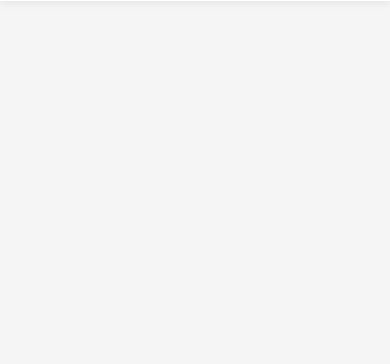
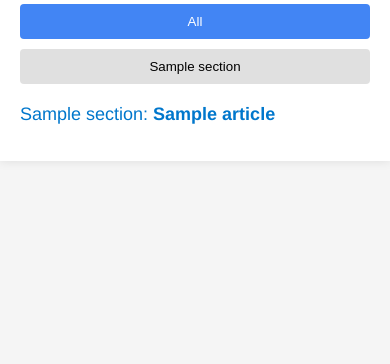
Before and after one commit to sfimediafutures/Related-News-Articles-RS-demo, a Flask app: template templates/home.html in a window 390 px wide. Shown: the part 436-800 px from the top of the page. Run offline with Flask 3, Linux system fonts and the light colour scheme; the template is opened without the code that fills it: most values are stand-ins (such as "Sample title", 1, 10 or a date in 2020); parts of the project's set-up code (start-up, migrations or seed data) failed here and were passed over.

Commit message:
Feature: Select article categories

```diff
--- a/app.py
+++ b/app.py
@@ -8,15 +8,7 @@
 
 @app.route('/')
 def home():
-    # Use the facade to get the list of articles with specific uuids
-    allowed_uuids = [
-        'TV2-14523388', 'TV2-15289934', 'TV2-14768827',
-        'TV2-15394074', 'TV2-14497584', 'TV2-14514338',
-        'TV2-14594092', 'TV2-14504284'
-    ]
-    articles_list = facade.testset_articles_df[
-        facade.testset_articles_df['uuid'].isin(allowed_uuids)
-    ][['uuid', 'title', 'section']].to_dict('records')
+    articles_list = facade.testset_articles_df[['uuid', 'title', 'section']].to_dict('records')
     return render_template('home.html', articles=articles_list)
 
 @app.route('/article/<string:article_id>')
--- a/templates/home.html
+++ b/templates/home.html
@@ -5,47 +5,180 @@
     <meta charset="UTF-8">
     <title>Article Recommendations Home</title>
     <link rel="stylesheet" href="{{ url_for('static', filename='style.css') }}">
+    <style>
+        /* Add some basic styling for the buttons */
+        .filter-buttons {
+            margin-bottom: 20px;
+        }
+
+        .section-button {
+            padding: 10px 15px;
+            margin-right: 5px;
+            margin-bottom: 5px;
+            border: none;
+            background-color: #e0e0e0;
+            cursor: pointer;
+            border-radius: 4px;
+        }
+
+        .section-button.active {
+            background-color: #4285f4;
+            color: white;
+        }
+
+        /* Responsive styling */
+        @media (max-width: 600px) {
+            .section-button {
+                display: block;
+                width: 100%;
+                margin-bottom: 10px;
+            }
+        }
+    </style>
 </head>
 
 <body>
     <div class="container">
         <div class="header">
             <a href="/" class="no-underline-link">
-                <img src="https://mediafutures.no/wp-content/uploads/tv2_scaled.png" alt="TV 2 Logo" class="tv2-logo">
+                <img src="https://mediafutures.no/wp-content/uploads/tv2_scaled.png" alt="TV 2 Logo"
+                    class="tv2-logo">
                 <h1>LLMs as Journalists</h1>
+                <p>Tool for journalists and editors - Helping them find related articles to their story</p>
                 <p>Choose an Article</p>
             </a>
         </div>
         <div class="search-bar">
             <input type="text" class="search-input" id="articleSearch" placeholder="Type to search articles...">
         </div>
+
+        <!-- Filter buttons will be added here by JavaScript -->
+        <div class="filter-buttons" id="filterButtons"></div>
+
         <ul class="article-list" id="articleList">
             {% for article in articles %}
-            <li class="article-item" data-title="{{ article['title'] }}">
-                <a class="article-link" href="{{ url_for('article_recommendations', article_id=article['uuid']) }}">
-                    <b>{{ article['section']}}</b>: {{ article['title'] }}
-                </a>
-                <!-- {% for tag in article.tags %}
-                        <span class="tag">{{ tag }}</span>
-                    {% endfor %} -->
-            </li>
+                <li class="article-item" data-title="{{ article['title'] | lower }}" data-section="{{ article['section'] }}">
+                    <a class="article-link" href="{{ url_for('article_recommendations', article_id=article['uuid']) }}">
+                        {{ article['section'] }}: <b>{{ article['title'] }}</b>
+                    </a>
+                </li>
             {% else %}
-            <li>No articles available.</li>
+                <li>No articles available.</li>
             {% endfor %}
         </ul>
+
         <script>
-            document.getElementById('articleSearch').addEventListener('input', function () {
-                var filter = this.value.toLowerCase();
-                var articles = document.querySelectorAll('.article-item');
-                articles.forEach(function (article) {
-                    var title = article.getAttribute('data-title').toLowerCase();
-                    if (title.includes(filter)) {
+            // Get references to DOM elements
+            const articles = document.querySelectorAll('.article-item');
+            const searchInput = document.getElementById('articleSearch');
+            const filterButtonsContainer = document.getElementById('filterButtons');
+            let selectedSections = new Set(['All']); // Start with 'All' selected
+
+            // Function to generate the section buttons
+            function generateSectionButtons() {
+                const sectionsSet = new Set();
+                sectionsSet.add('All'); // Add 'All' section
+
+                // Collect unique sections from the articles
+                articles.forEach(function(article) {
+                    const section = article.getAttribute('data-section');
+                    if (section) {
+                        sectionsSet.add(section);
+                    }
+                });
+
+                const sections = Array.from(sectionsSet).sort();
+
+                // Create buttons
+                sections.forEach(function(section) {
+                    const button = document.createElement('button');
+                    button.classList.add('section-button');
+                    button.setAttribute('data-section', section);
+                    button.textContent = section;
+
+                    if (selectedSections.has(section)) {
+                        button.classList.add('active');
+                    }
+
+                    // Add click event listener
+                    button.addEventListener('click', function() {
+                        const section = this.getAttribute('data-section');
+
+                        if (section === 'All') {
+                            // If 'All' is selected, clear other selections
+                            selectedSections.clear();
+                            selectedSections.add('All');
+
+                            // Update the active button styling
+                            document.querySelectorAll('.section-button').forEach(function(btn) {
+                                btn.classList.remove('active');
+                                if (btn.getAttribute('data-section') === 'All') {
+                                    btn.classList.add('active');
+                                }
+                            });
+                        } else {
+                            // Toggle the selection of the section
+                            if (selectedSections.has(section)) {
+                                selectedSections.delete(section);
+                                this.classList.remove('active');
+                            } else {
+                                selectedSections.add(section);
+                                this.classList.add('active');
+                            }
+
+                            // If any section other than 'All' is selected, deselect 'All'
+                            if (selectedSections.has('All')) {
+                                selectedSections.delete('All');
+                                const allButton = document.querySelector('.section-button[data-section="All"]');
+                                if (allButton) {
+                                    allButton.classList.remove('active');
+                                }
+                            }
+
+                            // If no sections are selected, default back to 'All'
+                            if (selectedSections.size === 0) {
+                                selectedSections.add('All');
+                                const allButton = document.querySelector('.section-button[data-section="All"]');
+                                if (allButton) {
+                                    allButton.classList.add('active');
+                                }
+                            }
+                        }
+
+                        // Filter articles based on new selection
+                        filterArticles();
+                    });
+
+                    // Add button to the container
+                    filterButtonsContainer.appendChild(button);
+                });
+            }
+
+            // Filter articles on search input
+            searchInput.addEventListener('input', filterArticles);
+
+            // Function to filter articles based on search input and selected sections
+            function filterArticles() {
+                const filterText = searchInput.value.toLowerCase();
+
+                articles.forEach(function(article) {
+                    const title = article.getAttribute('data-title');
+                    const section = article.getAttribute('data-section');
+
+                    const matchesTitle = title.includes(filterText);
+                    const matchesSection = selectedSections.has('All') || selectedSections.has(section);
+
+                    if (matchesTitle && matchesSection) {
                         article.style.display = '';
                     } else {
                         article.style.display = 'none';
                     }
                 });
-            });
+            }
+
+            // Generate the section buttons on page load
+            generateSectionButtons();
+
         </script>
     </div>
 </body>
```
